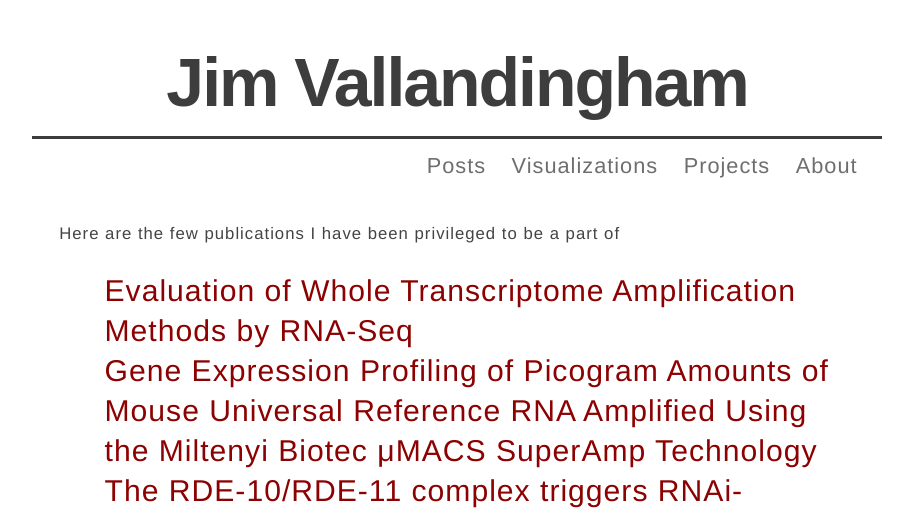
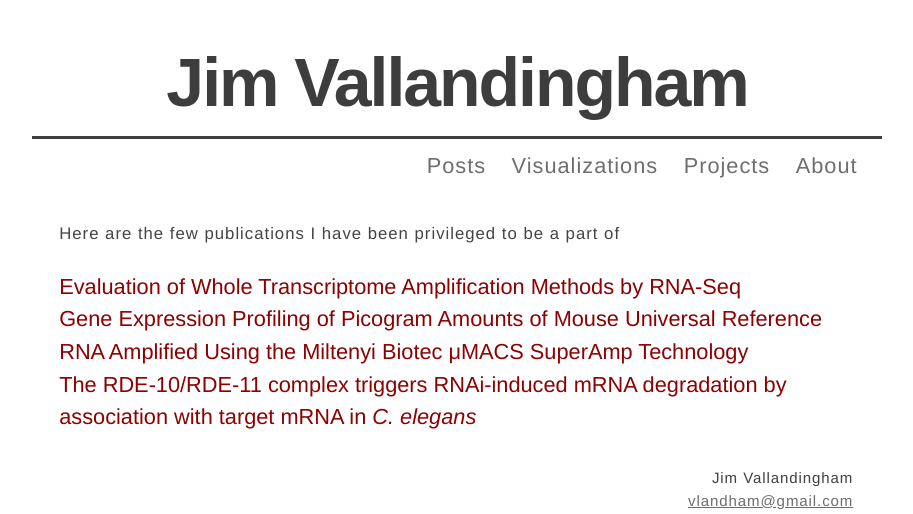
Before and after one commit to vlandham/vlandham.github.com, a Jekyll site: the page built from publications.html, in a window 1280 px wide. Shown: the top 514 px of the page, without its empty margins (183-1096 px from the left). Built offline with Jekyll 4.4.1, drawn with Linux system fonts in a browser that asks for light colours; some web fonts are replaced; Markdown is read by kramdown in place of the engine named in the settings.

Commit message:
make it split up more

```diff
--- a/publications.html
+++ b/publications.html
@@ -5,11 +5,8 @@ title: Publications
 
 <p>Here are the few publications I have been privileged to be a part of</p>
 
-<ul class="posts">
-  <li><a class="post_title" href="http://www.ncbi.nlm.nih.gov/pmc/articles/PMC3635348/">Evaluation of Whole Transcriptome Amplification Methods by RNA-Seq</a></li>
+<a class="title" href="http://www.ncbi.nlm.nih.gov/pmc/articles/PMC3635348/">Evaluation of Whole Transcriptome Amplification Methods by RNA-Seq</a><br/>
 
-  <li><a class="post_title" href="http://www.ncbi.nlm.nih.gov/pmc/articles/PMC3630707/">Gene Expression Profiling of Picogram Amounts of Mouse Universal Reference RNA Amplified Using the Miltenyi Biotec μMACS SuperAmp Technology</a></li>
+<a class="title" href="http://www.ncbi.nlm.nih.gov/pmc/articles/PMC3630707/">Gene Expression Profiling of Picogram Amounts of Mouse Universal Reference RNA Amplified Using the Miltenyi Biotec μMACS SuperAmp Technology</a><br/>
 
-  <li><a class="post_title" href="http://www.ncbi.nlm.nih.gov/pmc/articles/PMC3337458/">The RDE-10/RDE-11 complex triggers RNAi-induced mRNA degradation by association with target mRNA in <i>C. elegans</i></a></li>
-
-</ul>
+<a class="title" href="http://www.ncbi.nlm.nih.gov/pmc/articles/PMC3337458/">The RDE-10/RDE-11 complex triggers RNAi-induced mRNA degradation by association with target mRNA in <i>C. elegans</i></a><br/>
```
